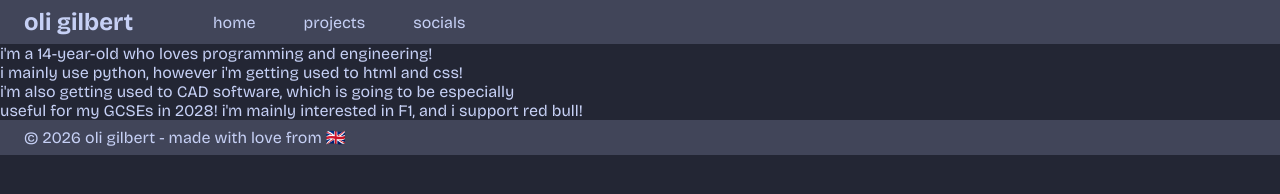
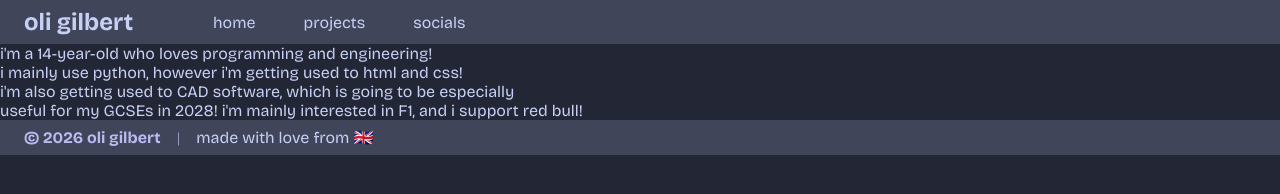
Before and after one commit to atlakami/website, a plain HTML site: page index.html in a window 1280 px wide. Drawn offline with nearby package versions, Linux system fonts and the light colour scheme.

Commit message:
chore: polish footer

```diff
--- a/index.html
+++ b/index.html
@@ -27,7 +27,9 @@
             useful for my GCSEs in 2028! i'm mainly interested in F1, and i support red bull!
         </p>
         <footer>
-            <p>© 2026 oli gilbert - made with love from 🇬🇧</p>
+            <p id="copyright">© 2026 oli gilbert</p>
+            <p id="divider">|</p>
+            <p id="country">made with love from 🇬🇧</p>
         </footer>
     </body>
 </html>
--- a/styles.css
+++ b/styles.css
@@ -61,8 +61,18 @@ footer {
     position: relative;
     align-items: center;
     justify-content: left;
-    gap: 5rem;
+    gap: 1rem;
     background-color: #414559;
     z-index: 1000;
     padding: 0.5rem 1.5rem;
 }
+
+#copyright {
+    font-weight: 700;
+    color: #babbf1;
+}
+
+#divider {
+    color: #a5adce;
+    font-weight: 100;
+}
```
